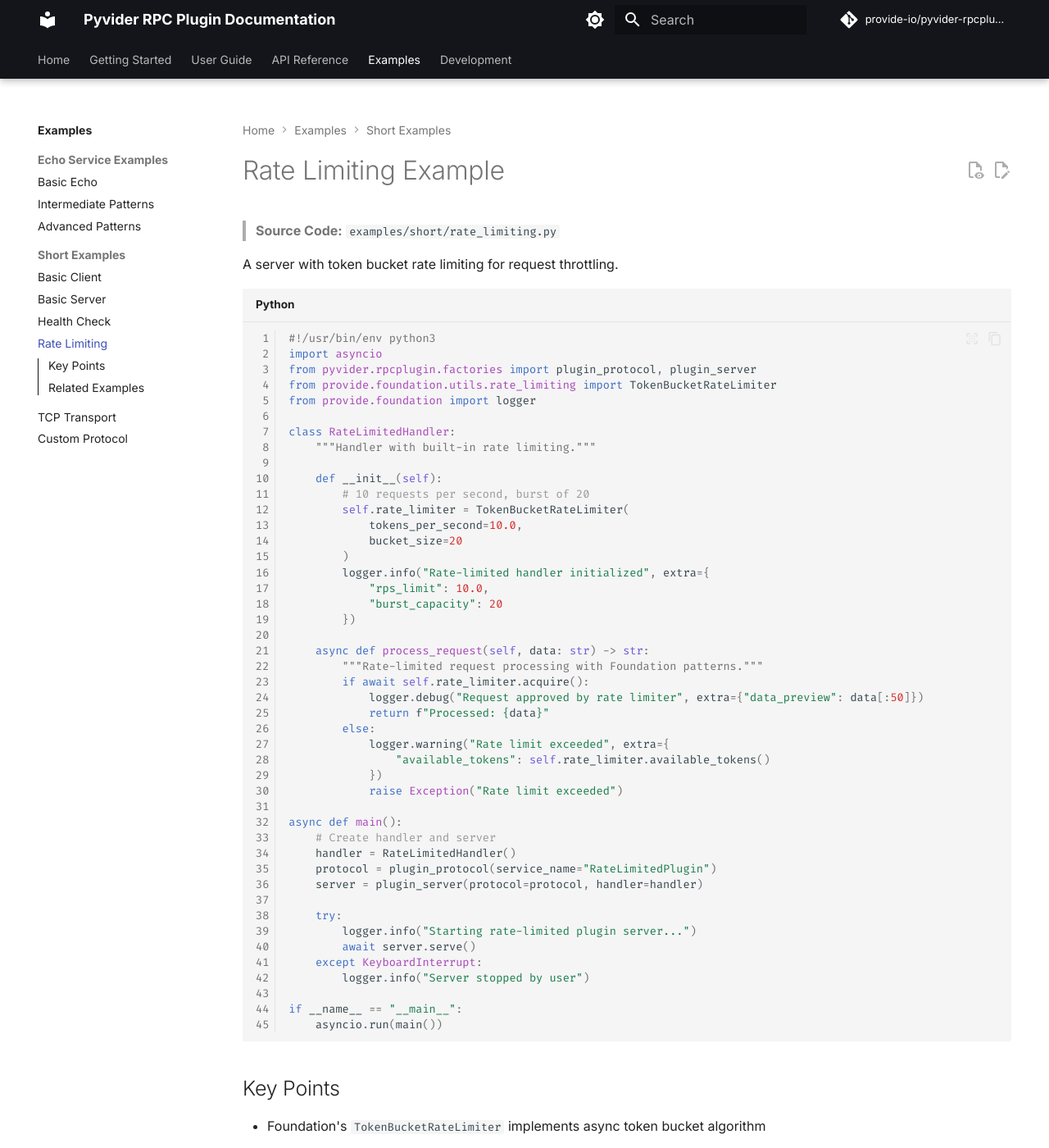
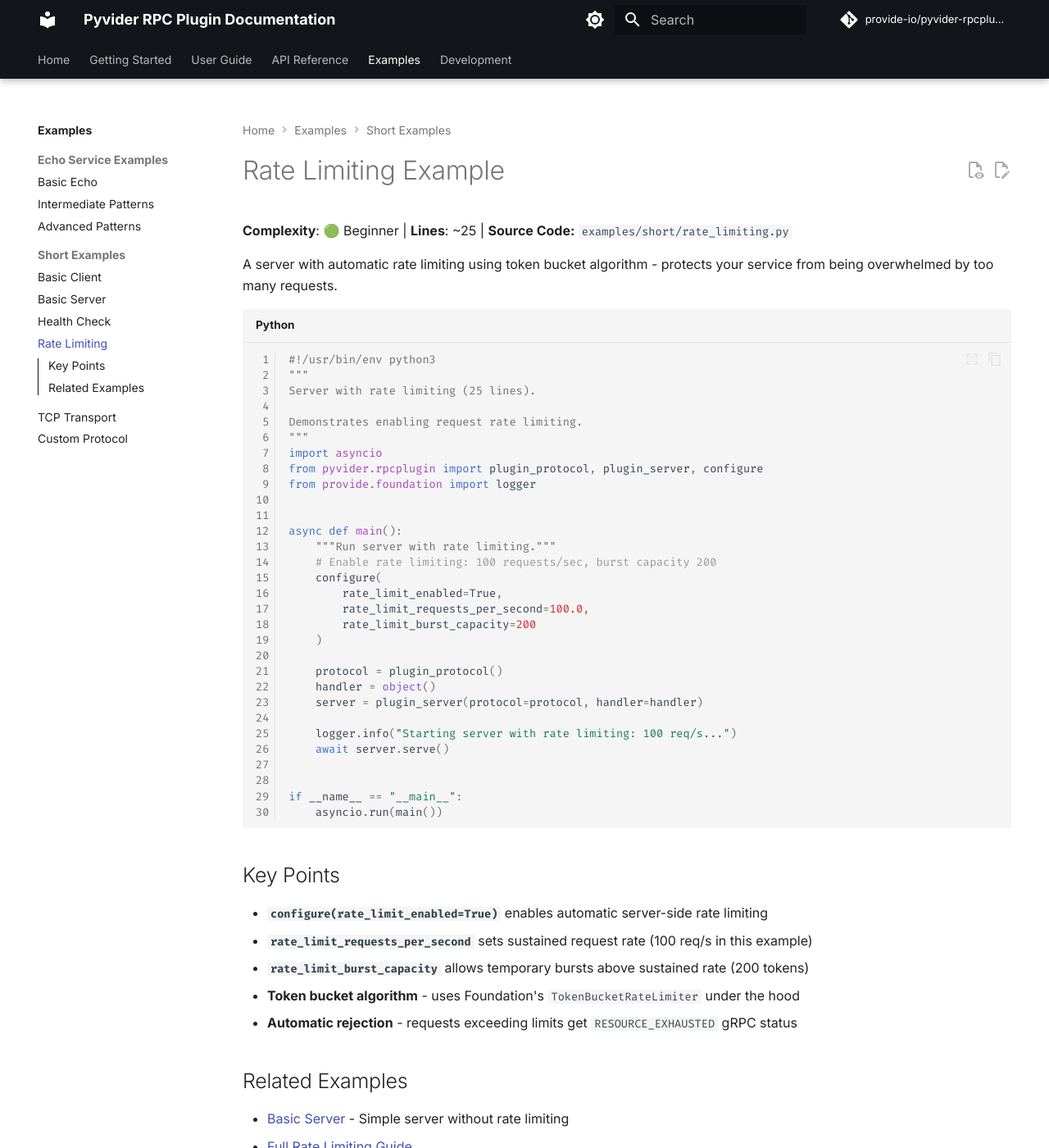
Before and after one commit to provide-io/pyvider-rpcplugin, an MkDocs documentation site: the page built from docs/examples/short/rate-limiting.md, in a window 1280 px wide and 1400 px high. Shown: the whole window at 82% size. Built offline with MkDocs 1.6.1 and Material for MkDocs 9.7.7, drawn with Linux system fonts in a browser that asks for light colours; comment, search, counter and statistics services are not loaded; the version menu is left out; some of the changed text lies outside the part shown.

Commit message:
🔼⚙️ [skip ci] auto-commit

````diff
--- a/docs/examples/short/rate-limiting.md
+++ b/docs/examples/short/rate-limiting.md
@@ -1,52 +1,37 @@
 # Rate Limiting Example
 
-> **Source Code:** `examples/short/rate_limiting.py`
+**Complexity**: 🟢 Beginner | **Lines**: ~25 | **Source Code:** `examples/short/rate_limiting.py`
 
-A server with token bucket rate limiting for request throttling.
+A server with automatic rate limiting using token bucket algorithm - protects your service from being overwhelmed by too many requests.
 
 ```python
 #!/usr/bin/env python3
+"""
+Server with rate limiting (25 lines).
+
+Demonstrates enabling request rate limiting.
+"""
 import asyncio
-from pyvider.rpcplugin.factories import plugin_protocol, plugin_server
-from provide.foundation.utils.rate_limiting import TokenBucketRateLimiter
+from pyvider.rpcplugin import plugin_protocol, plugin_server, configure
 from provide.foundation import logger
 
-class RateLimitedHandler:
-    """Handler with built-in rate limiting."""
-
-    def __init__(self):
-        # 10 requests per second, burst of 20
-        self.rate_limiter = TokenBucketRateLimiter(
-            tokens_per_second=10.0,
-            bucket_size=20
-        )
-        logger.info("Rate-limited handler initialized", extra={
-            "rps_limit": 10.0,
-            "burst_capacity": 20
-        })
-
-    async def process_request(self, data: str) -> str:
-        """Rate-limited request processing with Foundation patterns."""
-        if await self.rate_limiter.acquire():
-            logger.debug("Request approved by rate limiter", extra={"data_preview": data[:50]})
-            return f"Processed: {data}"
-        else:
-            logger.warning("Rate limit exceeded", extra={
-                "available_tokens": self.rate_limiter.available_tokens()
-            })
-            raise Exception("Rate limit exceeded")
 
 async def main():
-    # Create handler and server
-    handler = RateLimitedHandler()
-    protocol = plugin_protocol(service_name="RateLimitedPlugin")
+    """Run server with rate limiting."""
+    # Enable rate limiting: 100 requests/sec, burst capacity 200
+    configure(
+        rate_limit_enabled=True,
+        rate_limit_requests_per_second=100.0,
+        rate_limit_burst_capacity=200
+    )
+
+    protocol = plugin_protocol()
+    handler = object()
     server = plugin_server(protocol=protocol, handler=handler)
 
-    try:
-        logger.info("Starting rate-limited plugin server...")
-        await server.serve()
-    except KeyboardInterrupt:
-        logger.info("Server stopped by user")
+    logger.info("Starting server with rate limiting: 100 req/s...")
+    await server.serve()
+
 
 if __name__ == "__main__":
     asyncio.run(main())
@@ -54,11 +39,11 @@
 
 ## Key Points
 
-- Foundation's `TokenBucketRateLimiter` implements async token bucket algorithm
-- `bucket_size` sets burst limit, `tokens_per_second` sets sustained rate
-- `acquire()` returns `True` if request can proceed (Foundation method)
-- Structured logging provides visibility into rate limiting decisions
-- Rate limiting integrates with Foundation's observability system
+- **`configure(rate_limit_enabled=True)`** enables automatic server-side rate limiting
+- **`rate_limit_requests_per_second`** sets sustained request rate (100 req/s in this example)
+- **`rate_limit_burst_capacity`** allows temporary bursts above sustained rate (200 tokens)
+- **Token bucket algorithm** - uses Foundation's `TokenBucketRateLimiter` under the hood
+- **Automatic rejection** - requests exceeding limits get `RESOURCE_EXHAUSTED` gRPC status
 
 ## Related Examples
 
````
Also changed, not shown: docs/examples/short/basic-client.md (+24 -19 lines), docs/examples/short/basic-server.md (+19 -25 lines), docs/examples/short/custom-protocol.md (+23 -32 lines), docs/examples/short/health-check.md (+22 -36 lines), docs/examples/short/tcp-transport.md (+24 -25 lines).
